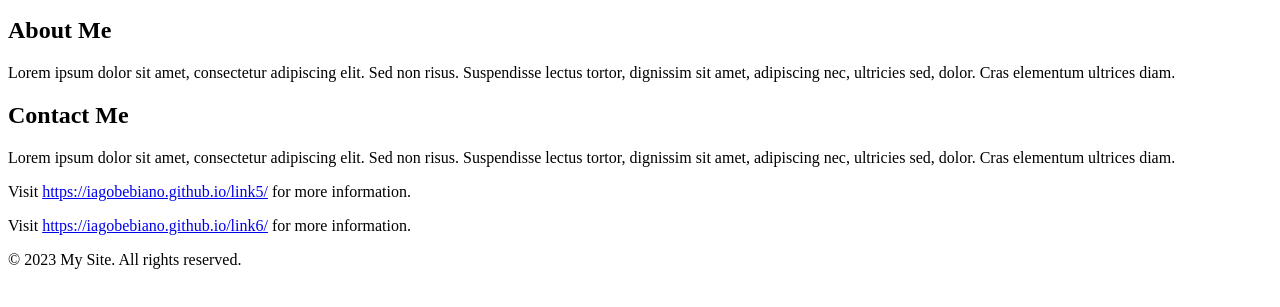
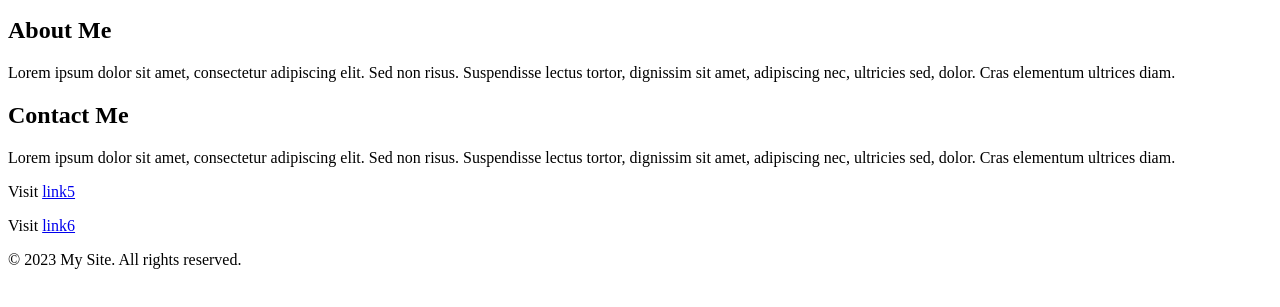
Before and after one commit to IagoBebiano/link3, a plain HTML site: page index.html in a window 1280 px wide. Shown: the part 119-426 px from the top of the page. Drawn offline with Linux system fonts and the light colour scheme.

Commit message:
Update index.html

```diff
--- a/index.html
+++ b/index.html
@@ -13,8 +13,8 @@
 <h2>Contact Me</h2>
 <p>Lorem ipsum dolor sit amet, consectetur adipiscing elit. Sed non risus. Suspendisse lectus tortor, dignissim sit amet, adipiscing nec, ultricies sed, dolor. Cras elementum ultrices diam.</p>
 
-<p>Visit <a href="https://iagobebiano.github.io/link5/">https://iagobebiano.github.io/link5/</a> for more information.</p>
-<p>Visit <a href="https://iagobebiano.github.io/link6/">https://iagobebiano.github.io/link6/</a> for more information.</p>
+<p>Visit <a href="https://iagobebiano.github.io/link5/">link5</a> </p>
+<p>Visit <a href="https://iagobebiano.github.io/link6/">link6</a> </p>
 
 <footer>
   <p>&copy; 2023 My Site. All rights reserved.</p>
```
